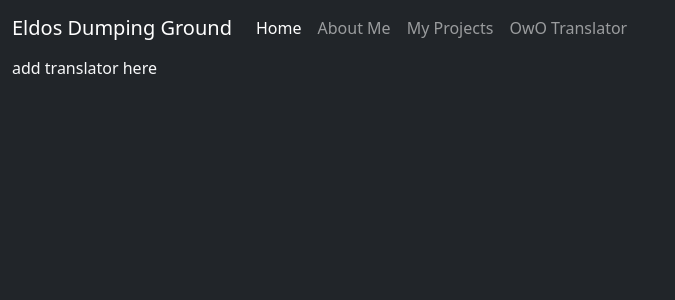
After one commit to EldosHD/Website-old, a Flask app: page /uwu/ in a window 1280 px wide. The commit adds this page. Shown: the top 300 px of the page, without its empty margins (0-675 px from the left). Run offline with Flask 2, Linux system fonts and the light colour scheme.

Commit message:
added translator page

```diff
--- a/main.py
+++ b/main.py
@@ -1,10 +1,12 @@
 #!/usr/bin/python3
 """This is the code for my amazing website."""
 
+import re
 from flask import Flask, render_template, redirect, url_for, session, request
 from flask import flash
 from datetime import timedelta
 import argparse
+import owo
 
 app = Flask(__name__)
 app.permanent_session_lifetime = timedelta(days=5)
@@ -24,6 +26,12 @@ def about():
 def projects():
     return render_template('projects.html')
 
+@app.route('/owo/')
+@app.route('/uwu/')
+@app.route('/translator/')
+def translator():
+    return render_template('translator.html')
+
 
 if __name__ == '__main__':
 
--- a/templates/base.html
+++ b/templates/base.html
@@ -36,6 +36,9 @@
           <li class="nav-item">
             <a class="nav-link" href="/projects">My Projects</a>
           </li>
+          <li class="nav-item">
+            <a class="nav-link" href="/translator">OwO Translator</a>
+          </li>
         </ul>
       </div>
     </div>
--- /dev/null
+++ b/templates/translator.html
@@ -0,0 +1,6 @@
+{% extends "base.html" %}
+{% block title %}Translator{% endblock %}
+
+{% block content %}
+  <p>add translator here</p>
+{% endblock %}
```
Also changed, not shown: templates/projects.html (added, +9 -0 lines).
